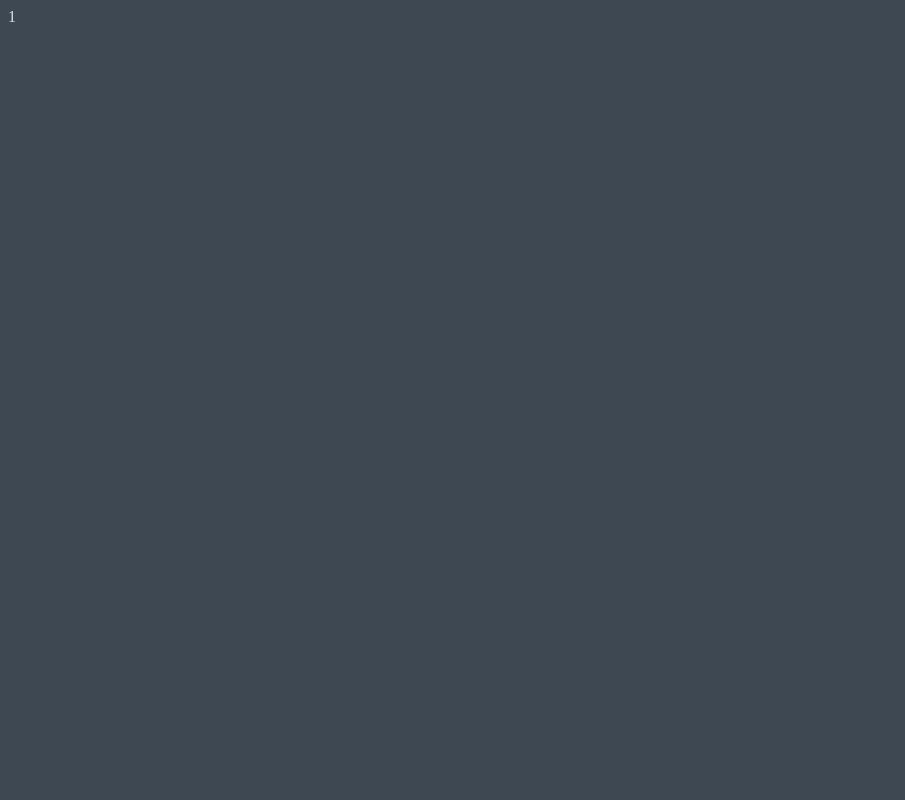
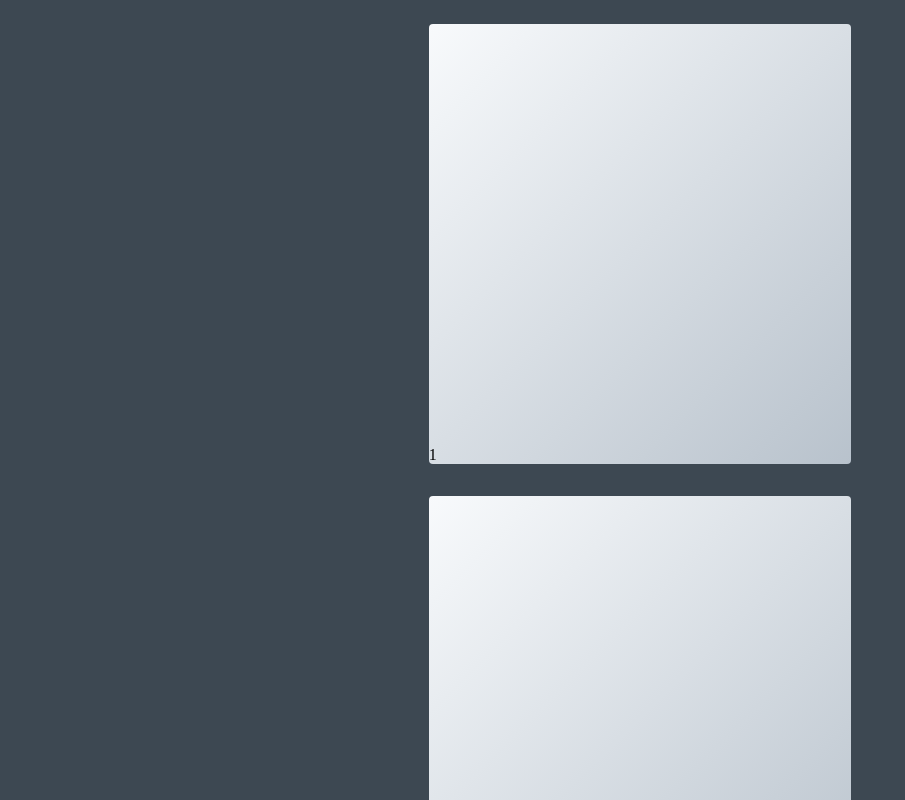
Before and after one commit to curtisblackwell/cities-and-dice, a Vue app: page / in a window 1280 px wide. Shown: the top 800 px of the page, without its empty margins (0-905 px from the left). Built offline with nearby package versions, Linux system fonts and the light colour scheme.

Commit message:
:art: Light styling

```diff
--- a/src/App.vue
+++ b/src/App.vue
@@ -1,6 +1,7 @@
 <template>
   <div id="app">
-    <game-die :sides="[1, 2, 3, 4, 5, 6]"></game-die>
+    <game-die></game-die>
+    <game-die></game-die>
   </div>
 </template>
 
@@ -18,9 +19,5 @@ export default {
 
 
 
-<style lang="scss">
-body {
-  background-color: #3d4852;
-  color: #dae1e7;
-}
-</style>
+
+<style lang="scss" src="./scss/app.scss"></style>
--- /dev/null
+++ b/src/scss/app.scss
@@ -0,0 +1,27 @@
+@import './variables';
+
+body {
+  background-color: $grey-darkest;
+  display: flex;
+  justify-content: center;
+  padding: 1rem;
+}
+
+.game-die {
+  background: linear-gradient(135deg, $grey-lightest, $grey);
+  border-radius: 4px;
+  display: block;
+  overflow: hidden;
+  position: relative;
+  width: 33vw;
+
+  &::before {
+    display: block;
+    content: '';
+    padding-top: 100%;
+  }
+
+  + .game-die {
+    margin-top: 2rem;
+  }
+}
--- /dev/null
+++ b/src/scss/variables.scss
@@ -0,0 +1,82 @@
+// Colors taken from Tailwind.
+$black: #22292f;
+$grey-darkest: #3d4852;
+$grey-darker: #606f7b;
+$grey-dark: #8795a1;
+$grey: #b8c2cc;
+$grey-light: #dae1e7;
+$grey-lighter: #f1f5f8;
+$grey-lightest: #f8fafc;
+$white: #ffffff;
+
+$red-darkest: #3b0d0c;
+$red-darker: #621b18;
+$red-dark: #cc1f1a;
+$red: #e3342f;
+$red-light: #ef5753;
+$red-lighter: #f9acaa;
+$red-lightest: #fcebea;
+
+$orange-darkest: #462a16;
+$orange-darker: #613b1f;
+$orange-dark: #de751f;
+$orange: #f6993f;
+$orange-light: #faad63;
+$orange-lighter: #fcd9b6;
+$orange-lightest: #fff5eb;
+
+$yellow-darkest: #453411;
+$yellow-darker: #684f1d;
+$yellow-dark: #f2d024;
+$yellow: #ffed4a;
+$yellow-light: #fff382;
+$yellow-lighter: #fff9c2;
+$yellow-lightest: #fcfbeb;
+
+$green-darkest: #0f2f21;
+$green-darker: #1a4731;
+$green-dark: #1f9d55;
+$green: #38c172;
+$green-light: #51d88a;
+$green-lighter: #a2f5bf;
+$green-lightest: #e3fcec;
+
+$teal-darkest: #0d3331;
+$teal-darker: #20504f;
+$teal-dark: #38a89d;
+$teal: #4dc0b5;
+$teal-light: #64d5ca;
+$teal-lighter: #a0f0ed;
+$teal-lightest: #e8fffe;
+
+$blue-darkest: #12283a;
+$blue-darker: #1c3d5a;
+$blue-dark: #2779bd;
+$blue: #3490dc;
+$blue-light: #6cb2eb;
+$blue-lighter: #bcdefa;
+$blue-lightest: #eff8ff;
+
+$indigo-darkest: #191e38;
+$indigo-darker: #2f365f;
+$indigo-dark: #5661b3;
+$indigo: #6574cd;
+$indigo-light: #7886d7;
+$indigo-lighter: #b2b7ff;
+$indigo-lightest: #e6e8ff;
+
+$purple-darkest: #21183c;
+$purple-darker: #382b5f;
+$purple-dark: #794acf;
+$purple: #9561e2;
+$purple-light: #a779e9;
+$purple-lighter: #d6bbfc;
+$purple-lightest: #f3ebff;
+
+$pink-darkest: #451225;
+$pink-darker: #6f213f;
+$pink-dark: #eb5286;
+$pink: #f66d9b;
+$pink-light: #fa7ea8;
+$pink-lighter: #ffbbca;
+$pink-lightest: #ffebef;
```
